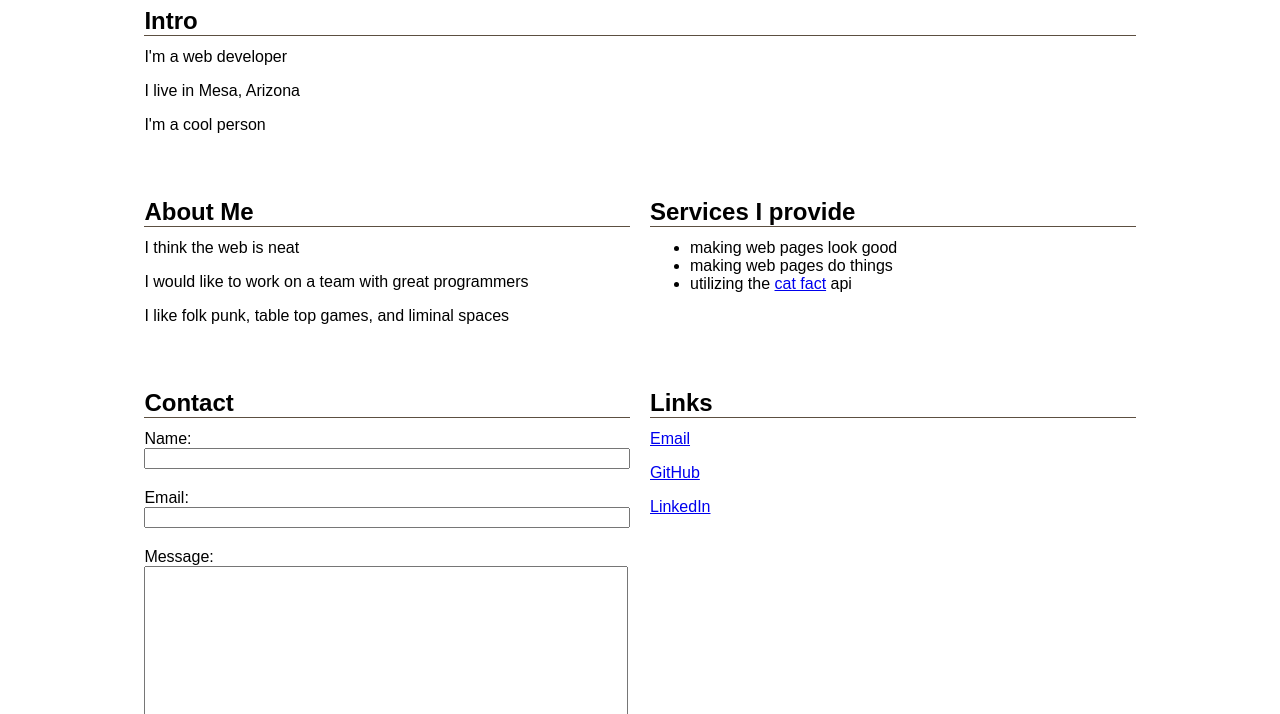
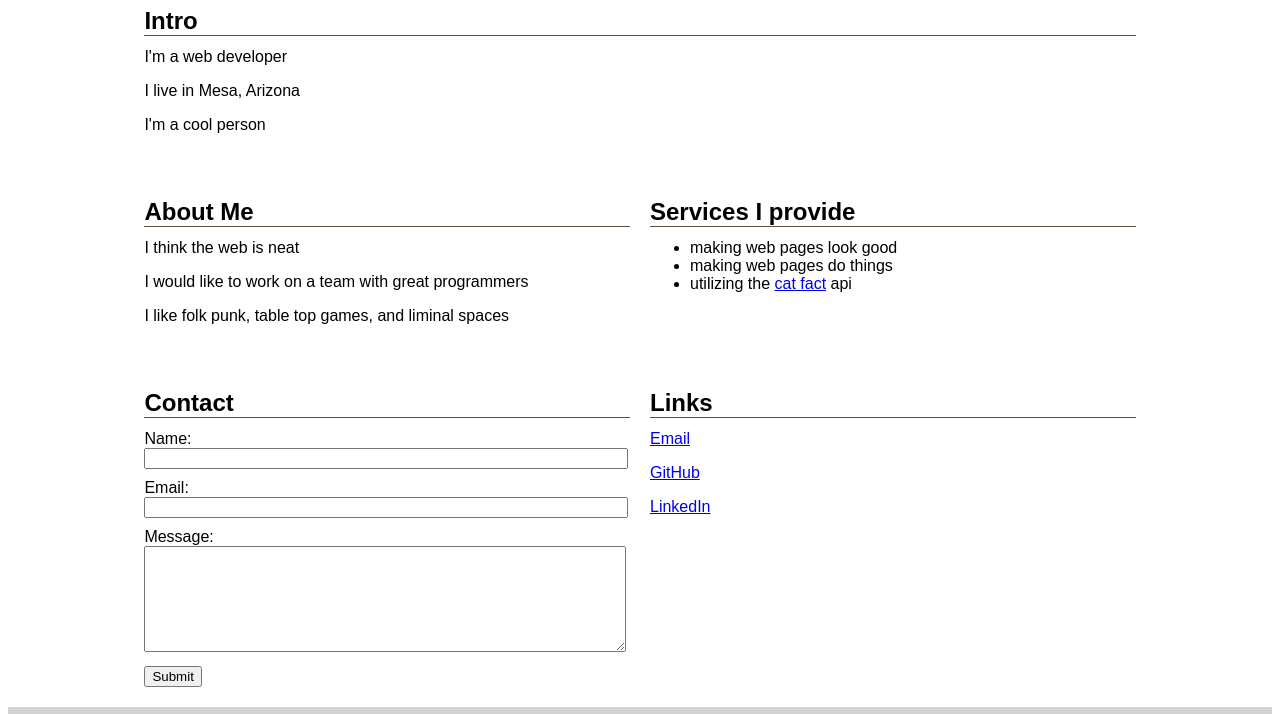
Before and after one commit to Klordok/dimensional-anchor, a plain HTML site: page index.html in a window 1280 px wide. Shown: the part 104-818 px from the top of the page. Drawn offline with Linux system fonts and the light colour scheme.

Commit message:
added lang. changed form padding

```diff
--- a/index.html
+++ b/index.html
@@ -42,7 +42,7 @@ Page Content Requirements
         Link to live, working app
 
 -->
-<html>
+<html lang="en">
     <head>
         <meta charset="utf-8">
         <meta name="viewport" content="width=device-width">
--- a/style.css
+++ b/style.css
@@ -69,7 +69,7 @@ section.bg-callout {
 /* Contact Form Design */
 
 form {
-    padding-right: 8px;
+    padding-right: 10px;
     /* Fixed small sizing issue on the right */
 }
 
@@ -77,12 +77,11 @@ form label {
     display: block;
 }
 
-form input,
-form textarea {
+form input, form textarea {
     width: 100%;
-    margin-bottom: 20px;
+    margin-bottom: 10px;
 }
 
 form textarea {
-    height: 160px;
+    height: 100px;
 }
```
